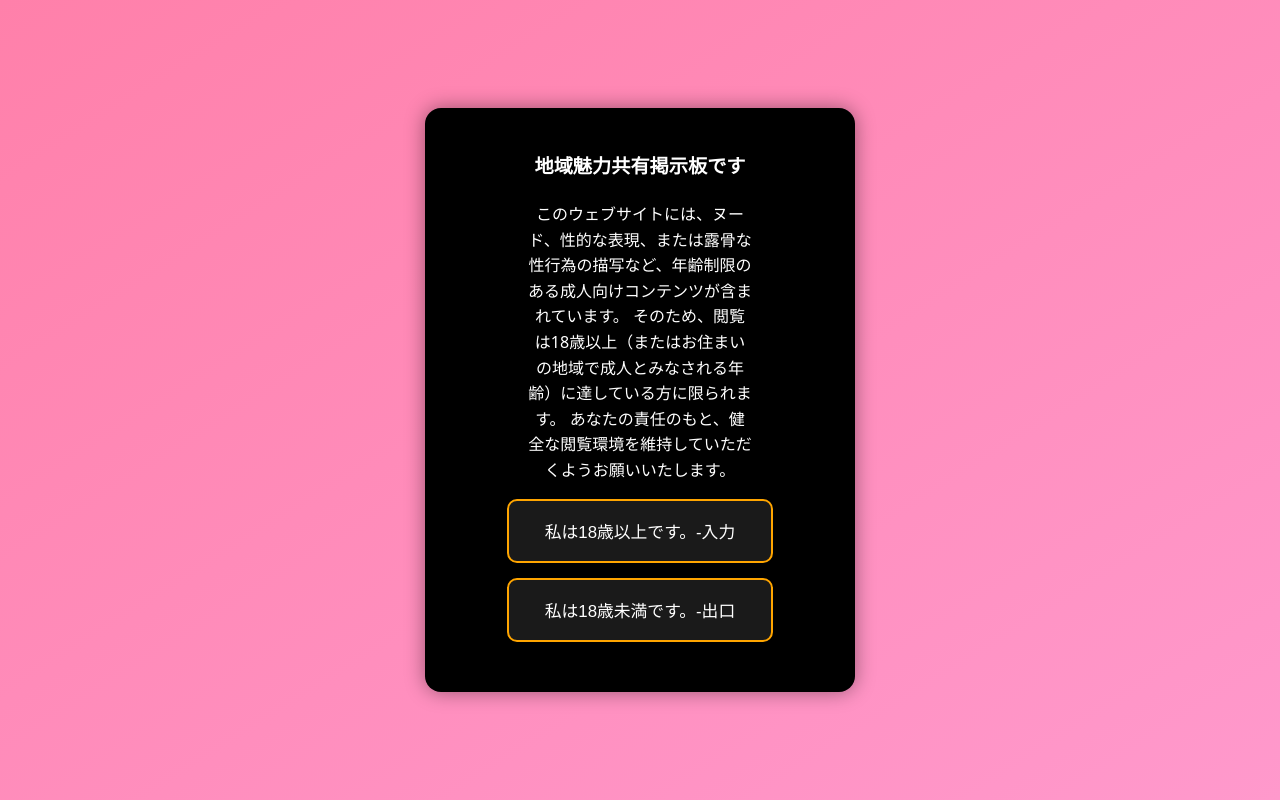
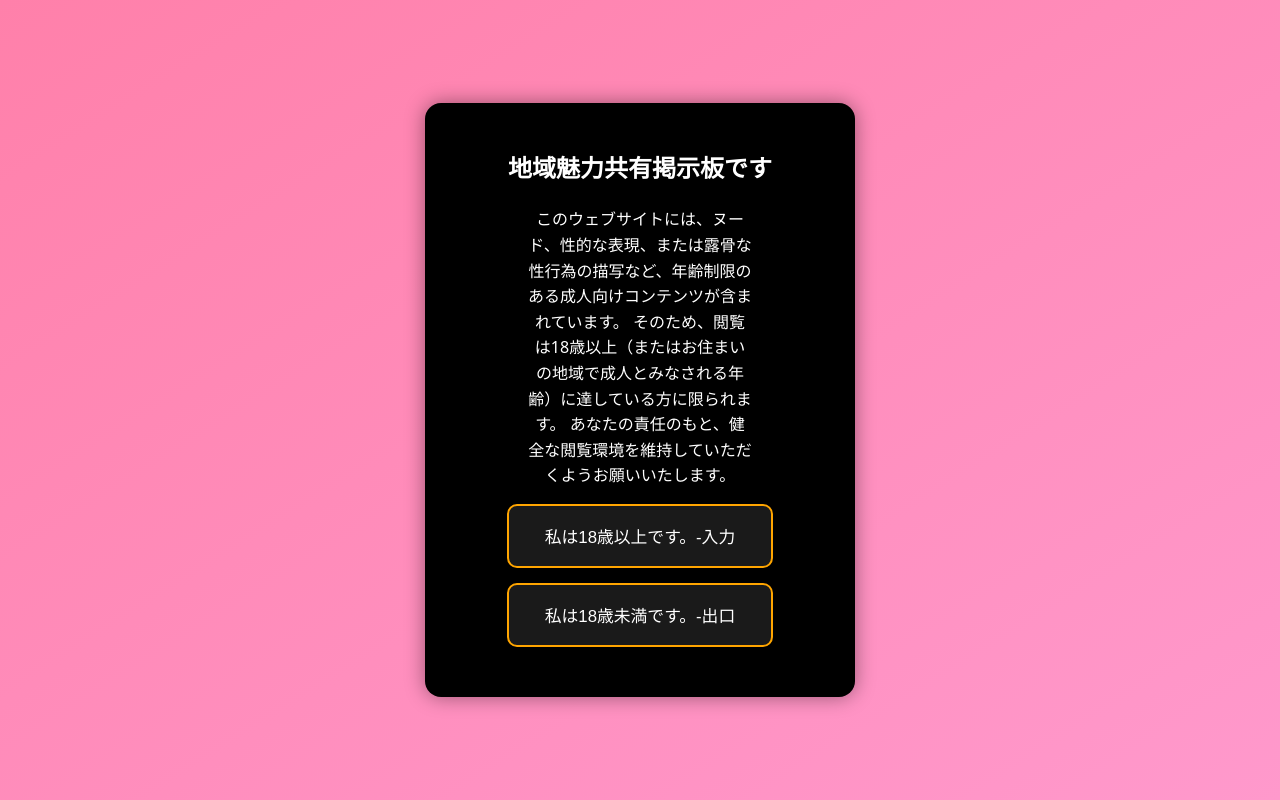
Before and after one commit to ginginman-Infinity/Location-information2, a plain HTML site: page index.html in a window 1280 px wide. Drawn offline with Linux system fonts and the light colour scheme.

Commit message:
Update index.html

```diff
--- a/index.html
+++ b/index.html
@@ -5,7 +5,14 @@
   <meta name="viewport" content="width=device-width, initial-scale=1.0" />
   <title>位置情報の選択</title>
   <style>
-   .message {
+  #choose-text {
+  font-size: 1.5rem;
+  font-weight: bold;
+  color: white;
+  margin-bottom: 20px;
+}
+
+    .message {
   width: 14em;
   margin: 0 auto;
   word-wrap: break-word;
@@ -77,8 +84,8 @@ button:hover {
 </head>
 <body>
   <div class="container">
-     <h1>地域魅力共有掲示板です</h1>
-   <p class="message">このウェブサイトには、ヌード、性的な表現、または露骨な性行為の描写など、年齢制限のある成人向けコンテンツが含まれています。
+  <h1 id="choose-text">地域魅力共有掲示板です</h1>
+ <p class="message">このウェブサイトには、ヌード、性的な表現、または露骨な性行為の描写など、年齢制限のある成人向けコンテンツが含まれています。
 そのため、閲覧は18歳以上（またはお住まいの地域で成人とみなされる年齢）に達している方に限られます。
 
 あなたの責任のもと、健全な閲覧環境を維持していただくようお願いいたします。</p>
```
